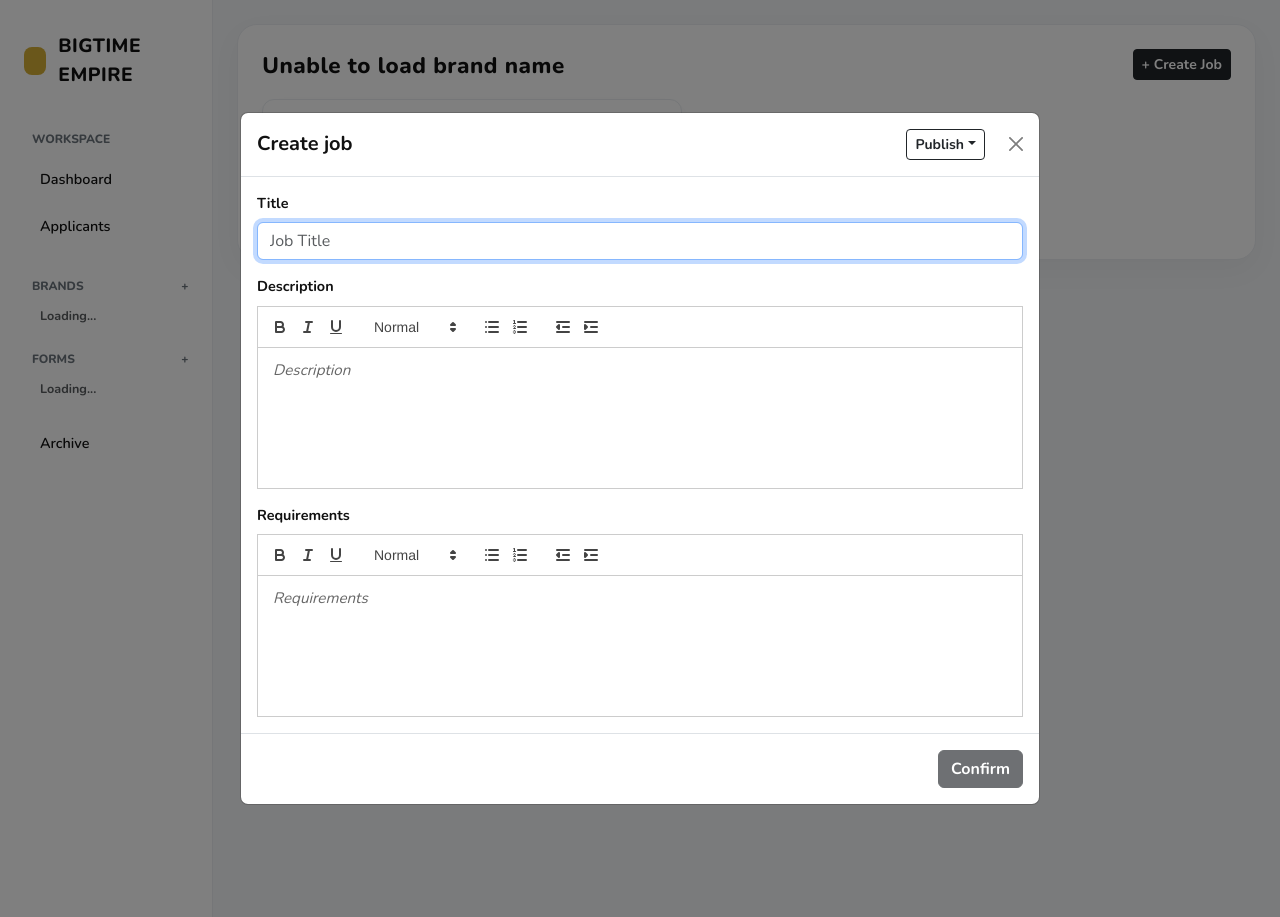
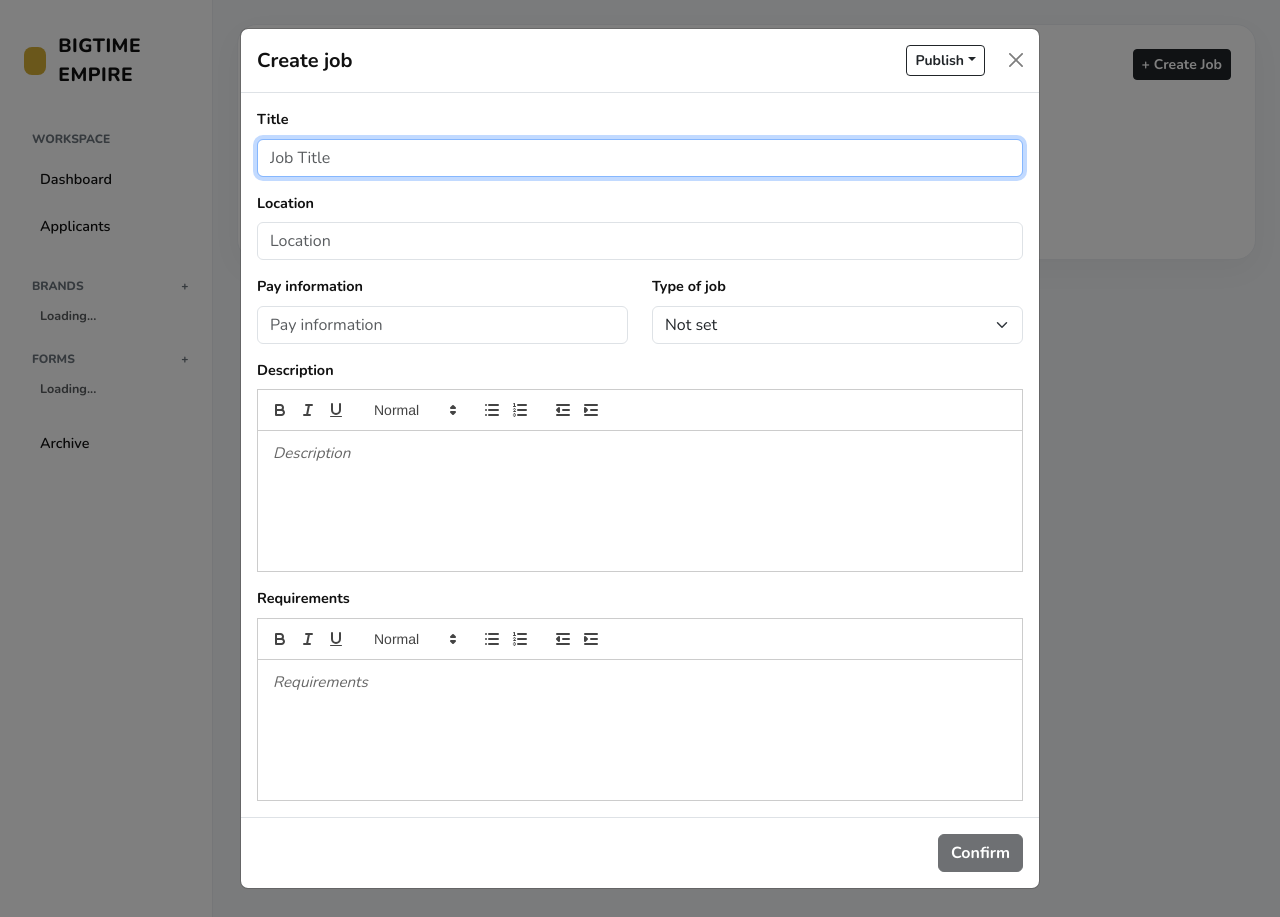
Before and after one commit to itsolutions123/bte_webapp, a FastAPI app: page /admin/brands/1 in a window 1280 px wide, after a click on "+ Create Job". Run offline with FastAPI, Linux system fonts and the light colour scheme; data that the repository does not hold is empty; parts of the project's set-up code (start-up, migrations or seed data) failed here and were passed over; some libraries are stand-ins or nearby versions.

Commit message:
Create job modal: location, pay information and type of job inputs wired into POST (shell reviewed, verified in browser with filled and empty fields); stale shell comment fixed; API_CONTRACT call site and Last verified updated; PROJECT_STATE session log incl. public API findings (no expiry/archive filter, no ORDER BY on public list, PublicJob lacks the three fields)

```diff
--- a/app/templates/admin_brand_detail.html
+++ b/app/templates/admin_brand_detail.html
@@ -112,7 +112,7 @@
         #jobDetailModal .ql-editor { min-height: 120px; max-height: 240px; overflow-y: auto; }
         #jobDetailModal .ql-container { font-family: inherit; font-size: .95rem; }
     </style>
-    {# SHELL (section 8): Create Job modal, not wired to data yet. Confirm stays disabled until the create-job step. #}
+    {# Create Job modal. Location, Pay information and Type of job are a SHELL: not yet sent in the POST body or reset on show. #}
     <div class="modal fade" id="createJobModal" tabindex="-1" aria-labelledby="createJobModalLabel" aria-hidden="true">
         <div class="modal-dialog modal-dialog-centered modal-lg">
             <div class="modal-content">
@@ -133,6 +133,25 @@
                 <div class="modal-body">
                     <label for="create-job-title" class="form-label fw-bold">Title</label>
                     <input type="text" class="form-control mb-3" id="create-job-title" placeholder="Job Title">
+
+                    <label for="create-job-location" class="form-label fw-bold">Location</label>
+                    <input type="text" class="form-control mb-3" id="create-job-location" maxlength="150" placeholder="Location">
+
+                    <div class="row">
+                        <div class="col-md-6">
+                            <label for="create-job-pay" class="form-label fw-bold">Pay information</label>
+                            <input type="text" class="form-control mb-3" id="create-job-pay" maxlength="150" placeholder="Pay information">
+                        </div>
+                        <div class="col-md-6">
+                            <label for="create-job-type" class="form-label fw-bold">Type of job</label>
+                            <select class="form-select mb-3" id="create-job-type">
+                                <option value="">Not set</option>
+                                <option value="Full-time">Full-time</option>
+                                <option value="Part-time">Part-time</option>
+                                <option value="Onsite">Onsite</option>
+                            </select>
+                        </div>
+                    </div>
 
                     <label class="form-label fw-bold">Description</label>
                     <div class="mb-3" id="create-job-description"></div>
@@ -516,6 +535,9 @@
             if (!modalEl) return;
             const brandId = window.location.pathname.split('/').filter(Boolean).pop();
             const titleInput = document.getElementById('create-job-title');
+            const locationInput = document.getElementById('create-job-location');
+            const payInput = document.getElementById('create-job-pay');
+            const typeSelect = document.getElementById('create-job-type');
             // Rich text (Quill 1.3.7, vendored): only the formats the server allowlist keeps (docs/SECURITY.md section 6).
             const rteOptions = JOB_RTE_OPTIONS;
             const descEditor = new Quill('#create-job-description', Object.assign({ placeholder: 'Description' }, rteOptions));
@@ -543,6 +565,9 @@
             });
             modalEl.addEventListener('show.bs.modal', function () {
                 titleInput.value = '';
+                locationInput.value = '';
+                payInput.value = '';
+                typeSelect.value = '';
                 descEditor.setContents([]);
                 reqEditor.setContents([]);
                 errorEl.classList.add('d-none');
@@ -562,6 +587,9 @@
                         headers: { 'Content-Type': 'application/json' },
                         body: JSON.stringify({
                             title: title,
+                            location: locationInput.value.trim(),
+                            pay_information: payInput.value.trim(),
+                            job_type: typeSelect.value,
                             description: editorHtml(descEditor),
                             requirements: editorHtml(reqEditor),
                             is_active: isActive
```
Also changed, not shown: PROJECT_STATE.md (+10 -0 lines), docs/API_CONTRACT.md (+4 -4 lines).
